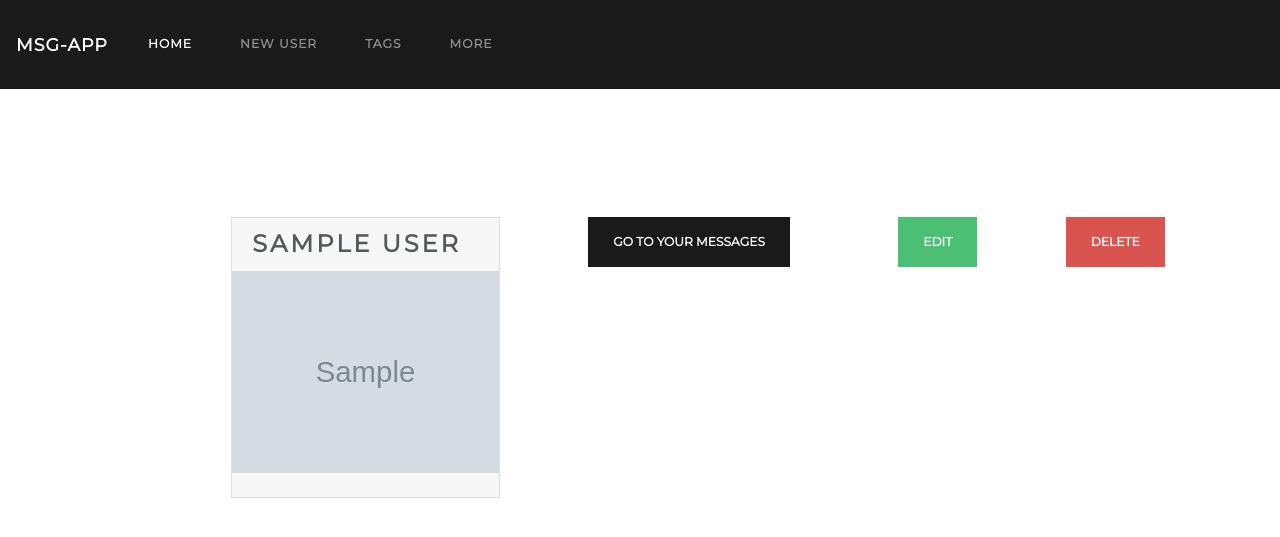
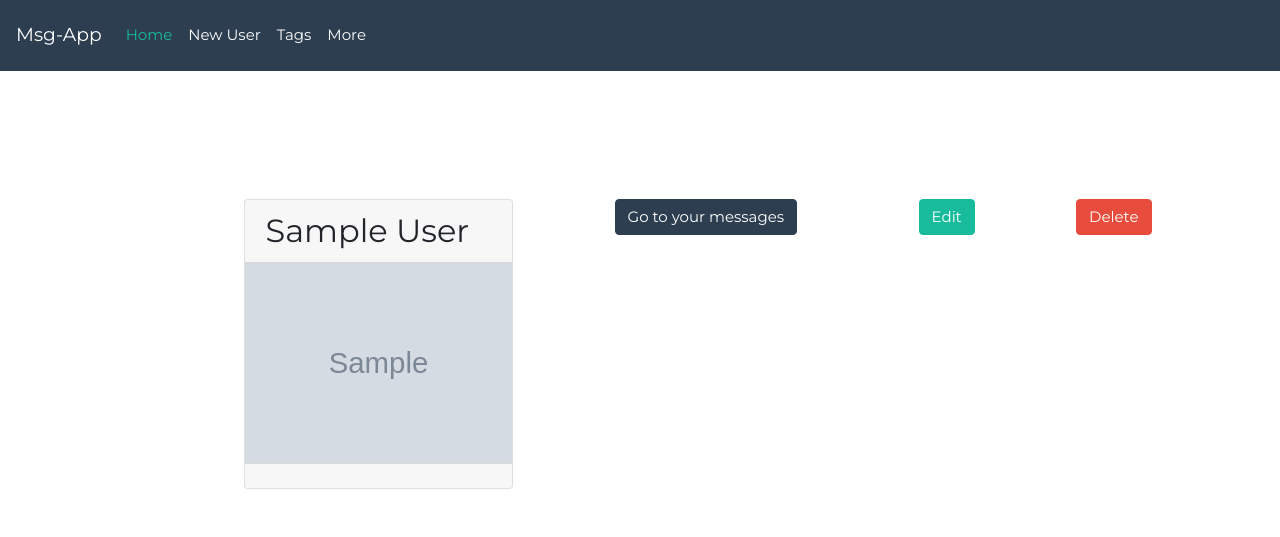
Before and after one commit to maryrocha79/Messages-App, a Flask app: page /users/1 in a window 1280 px wide. Shown: the top 537 px of the page. Run offline with Flask 2, Linux system fonts and the light colour scheme; tables that the repository leaves empty hold one stand-in row (values such as "Sample post"); grey boxes marked "Sample" are stand-in pictures; some libraries are stand-ins or nearby versions.

```diff
--- a/templates/base.html
+++ b/templates/base.html
@@ -5,7 +5,7 @@
   <meta name="viewport" content="width=device-width, initial-scale=1.0">
   <meta http-equiv="X-UA-Compatible" content="ie=edge">
   <title>User App</title>
-  <link rel="stylesheet" href="https://stackpath.bootstrapcdn.com/bootswatch/4.1.1/lux/bootstrap.min.css">
+  <link rel="stylesheet" href="https://stackpath.bootstrapcdn.com/bootswatch/4.1.1/flatly/bootstrap.min.css">
   <link rel="stylesheet" href="{{ url_for('static', filename='style.css') }}">
   <link href="https://fonts.googleapis.com/css?family=Montserrat" rel="stylesheet">
 </head>
--- a/templates/msg_index.html
+++ b/templates/msg_index.html
@@ -22,7 +22,7 @@
         <a href="">{{ tag.name }}</a>
             {% endfor %}
       </td>
-      <td>
+      <td style="display:flex;justify-content:space-evenly">
         <a href="{{url_for('msg_edit_form', msg_id = msg.id)}}" class="btn btn-success btn-sm">EDIT MSG</a>
         <a href="{{ url_for('msg_show', msg_id = msg.id)}}" class="btn btn-info btn-sm">Show Msg</a>
         <form action="{{url_for('msg_delete', msg_id = msg.id)}}?_method=DELETE" method="post" style="display: inline;">
--- a/templates/msg_new.html
+++ b/templates/msg_new.html
@@ -19,7 +19,7 @@
       {% endfor %}
     </div>
   <div>
-    <input type="submit" value="Add Message">
+    <input type="submit" value="Add Message" class="btn btn-primary btn-sm">
   </div>
 </form>
 {% endblock %}
--- a/templates/tags_index.html
+++ b/templates/tags_index.html
@@ -13,7 +13,7 @@
         {% for tag in tags %}
       <tr>
         <td scope="row">{{ tag.name }}</td>
-        <td>
+        <td style="display:flex;justify-content:space-evenly">
             <form action="{{url_for('tag_delete', tag_id = tag.id)}}?_method=DELETE" method="post" style="display:inline">
                 <button type="submit" class="btn btn-danger btn-sm">Delete Tag</button>
             </form>
--- a/templates/user_index.html
+++ b/templates/user_index.html
@@ -1,8 +1,6 @@
 {% extends 'base.html' %}
 
 {% block content %}
-
-<!-- <h3>Users List</h3> -->
 <div>
 <a href="{{url_for('user_new')}}" class="btn btn-primary btn-sm">New User</a>
 </div>
--- a/templates/user_show.html
+++ b/templates/user_show.html
@@ -2,7 +2,7 @@
 
 {% block content %}
 <div style="display:flex;justify-content:space-evenly;padding-bottom: 2%">
-  <div class="card mb-3" style="max-width: 25rem;">
+  <div class="card mb-3" style="max-width: 20rem;">
     <h3 class="card-header">{{ user.first_name }} {{ user.last_name }}</h3>
     <img style="height: 200px; width: 100%; display: block;" src="{{user.image}}" alt="Card image">
     <div class="card-footer text-muted">
```
